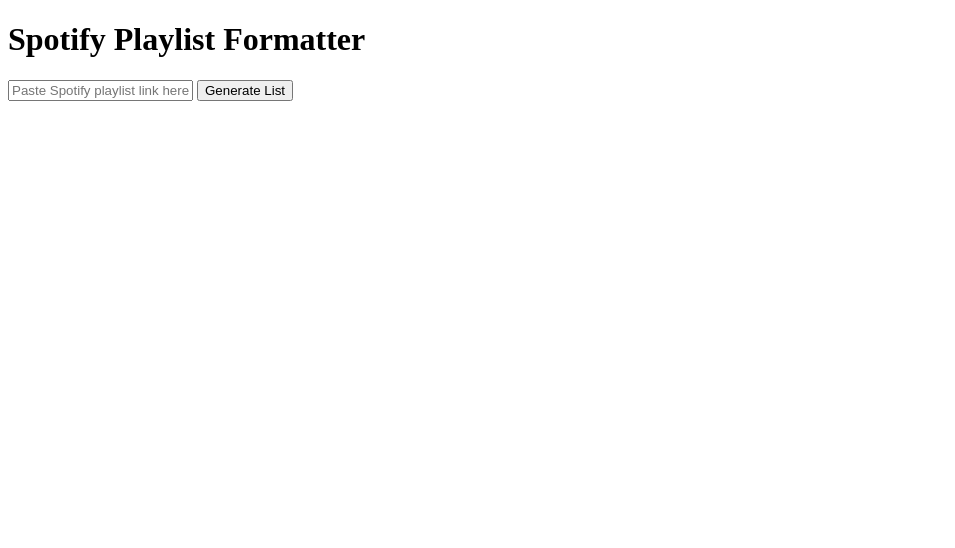
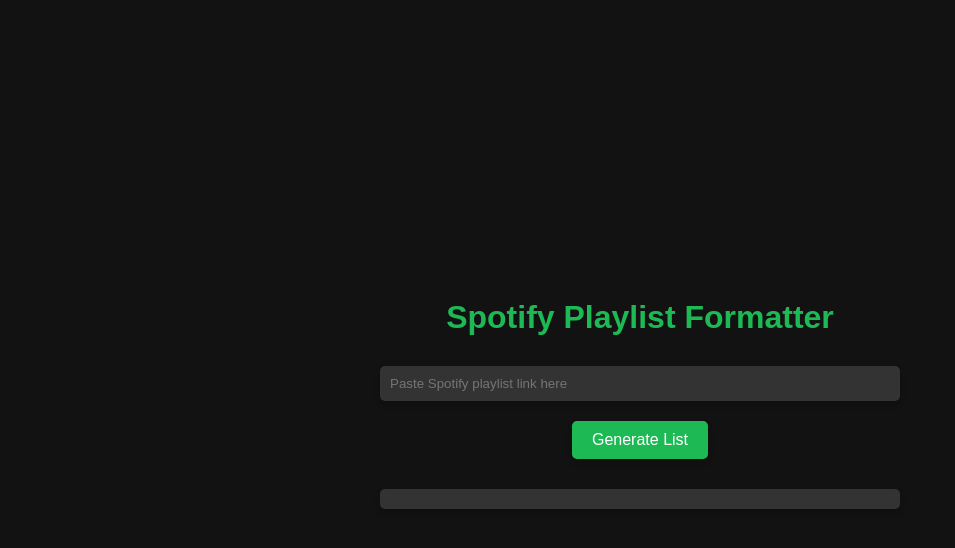
Before and after one commit to jakeloftis/jakeloftis.github.io, a plain HTML site: page spotify/playlist2text/index.html in a window 1280 px wide. Shown: the whole page, without its empty margins (0-955 px from the left). Drawn offline with Linux system fonts and the light colour scheme; sample sign-in values are in the browser's storage.

Commit message:
Update index.html

```diff
--- a/spotify/playlist2text/index.html
+++ b/spotify/playlist2text/index.html
@@ -4,6 +4,86 @@
     <meta charset="UTF-8">
     <meta name="viewport" content="width=device-width, initial-scale=1.0">
     <title>Spotify Playlist Formatter</title>
+    <style>
+        /* Dark Theme Styling */
+        body {
+            background-color: #121212;
+            color: #e0e0e0;
+            font-family: Arial, sans-serif;
+            margin: 0;
+            display: flex;
+            justify-content: center;
+            align-items: center;
+            height: 100vh;
+            flex-direction: column;
+        }
+
+        h1 {
+            color: #1DB954; /* Spotify green color for accents */
+            margin-bottom: 20px;
+        }
+
+        input[type="text"] {
+            width: 80%;
+            max-width: 500px;
+            padding: 10px;
+            margin: 10px 0;
+            border: none;
+            border-radius: 5px;
+            background-color: #333;
+            color: #e0e0e0;
+        }
+
+        button {
+            padding: 10px 20px;
+            margin: 10px 0;
+            border: none;
+            border-radius: 5px;
+            background-color: #1DB954;
+            color: #fff;
+            cursor: pointer;
+            font-size: 16px;
+            transition: background-color 0.3s;
+        }
+
+        button:hover {
+            background-color: #1aa34a;
+        }
+
+        #output {
+            width: 80%;
+            max-width: 500px;
+            padding: 10px;
+            background-color: #333;
+            border-radius: 5px;
+            color: #e0e0e0;
+            white-space: pre-wrap;
+            word-wrap: break-word;
+            max-height: 300px;
+            overflow-y: auto;
+            margin-top: 20px;
+        }
+
+        /* Add a subtle box shadow for depth */
+        input[type="text"], button, #output {
+            box-shadow: 0 4px 6px rgba(0, 0, 0, 0.2);
+        }
+
+        /* Responsive design for mobile */
+        @media (max-width: 600px) {
+            input[type="text"], button, #output {
+                width: 90%;
+            }
+
+            h1 {
+                font-size: 24px;
+            }
+
+            button {
+                font-size: 14px;
+            }
+        }
+    </style>
 </head>
 <body>
     <h1>Spotify Playlist Formatter</h1>
```
